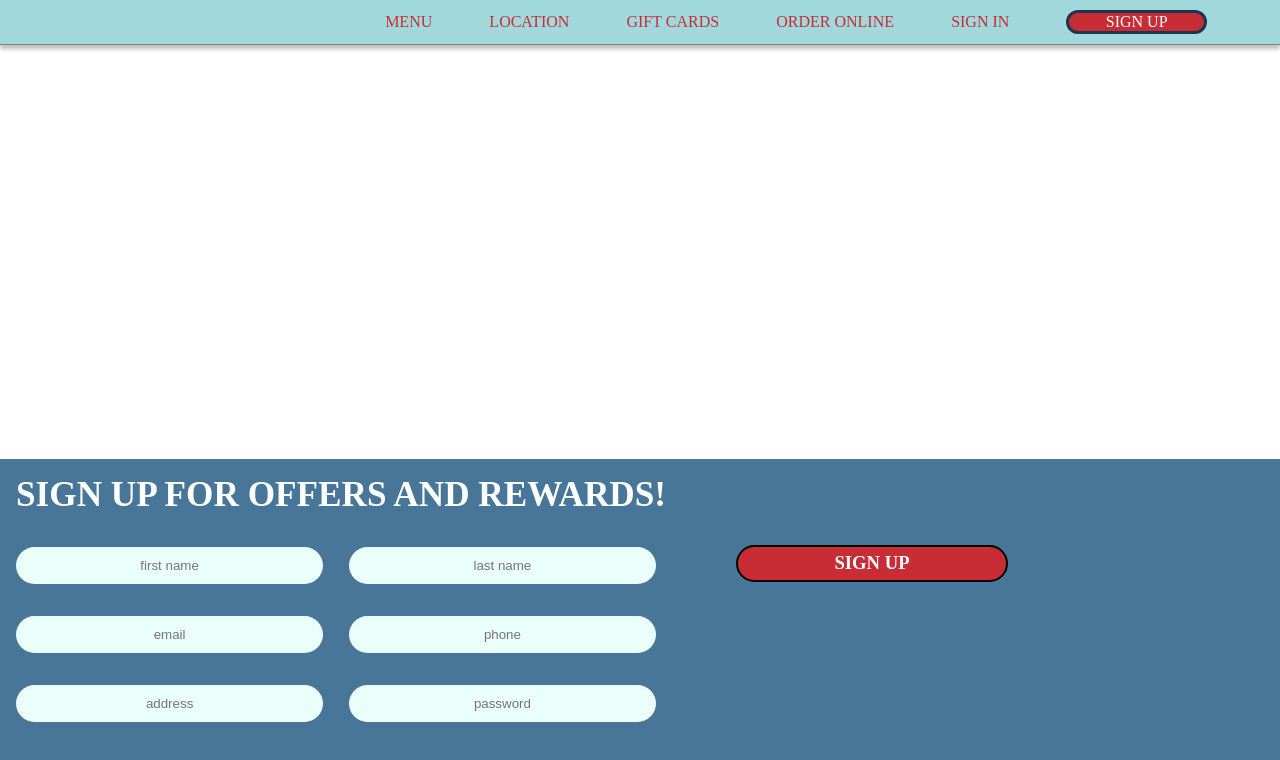
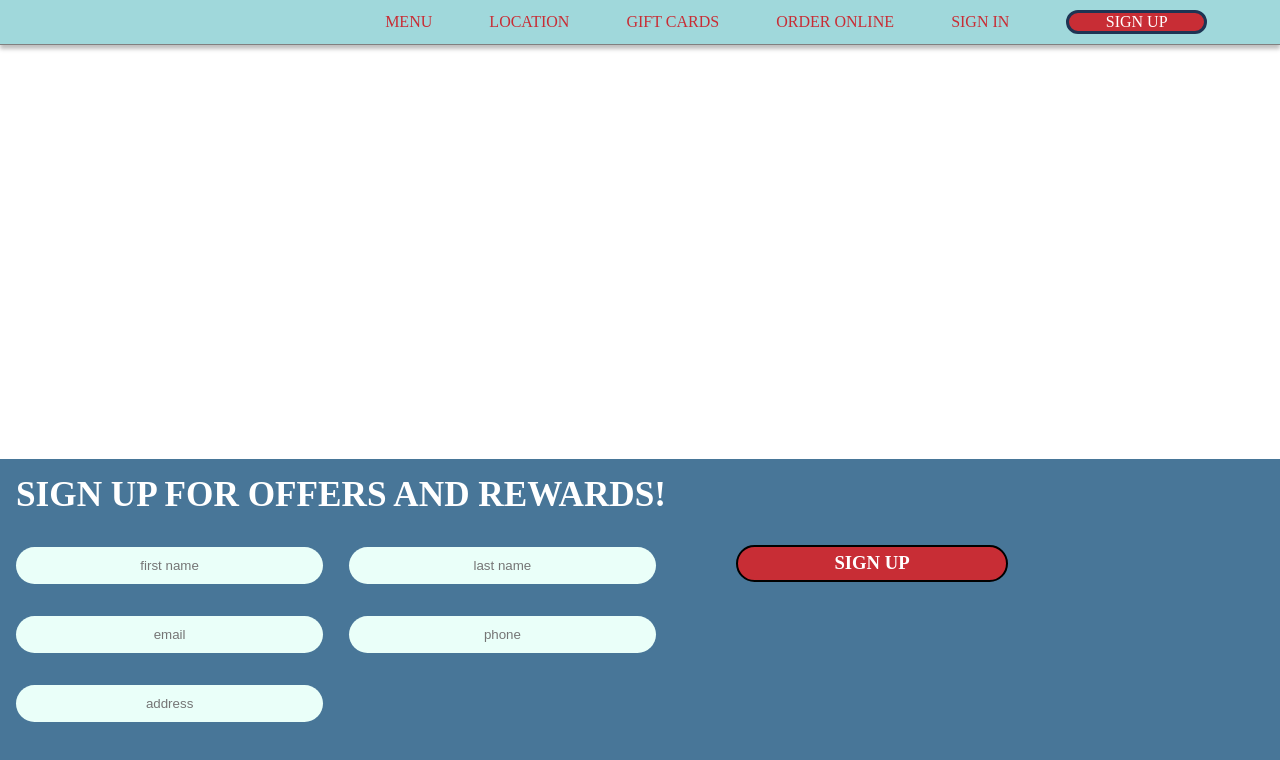
Before and after one commit to LuisOcasio/todo, a React (Create React App) app: page / in a window 1280 px wide. Shown: the top 760 px of the page. Built offline with nearby package versions, Linux system fonts and the light colour scheme; a web font is replaced by a local one.

Commit message:
removed extra field

```diff
--- a/src/components/RegisterForm.js
+++ b/src/components/RegisterForm.js
@@ -81,18 +81,6 @@ const RegisterForm = () => {
           onChange={handleChange}
           ref={register}
         />
-        <Input
-          text="text"
-          name="password"
-          placeholder="password"
-          value={input.password}
-          onChange={handleChange}
-          ref={register({
-            required: "please enter a password",
-            minLength: { value: 8, message: "password must be 8 characters" },
-          })}
-        />
-        {errors.password && <span>{errors.password.message}</span>}
       </Form>
 
       <ButtonWrapper>
```
